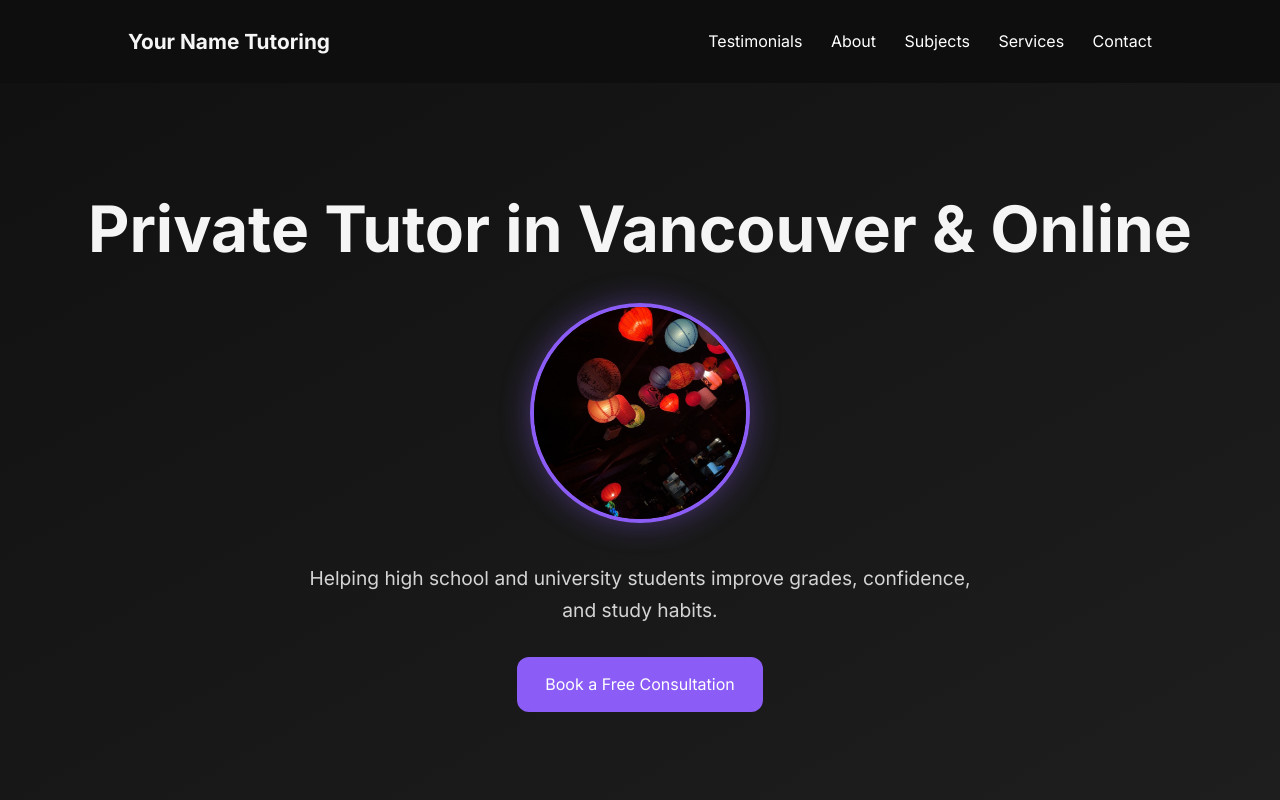
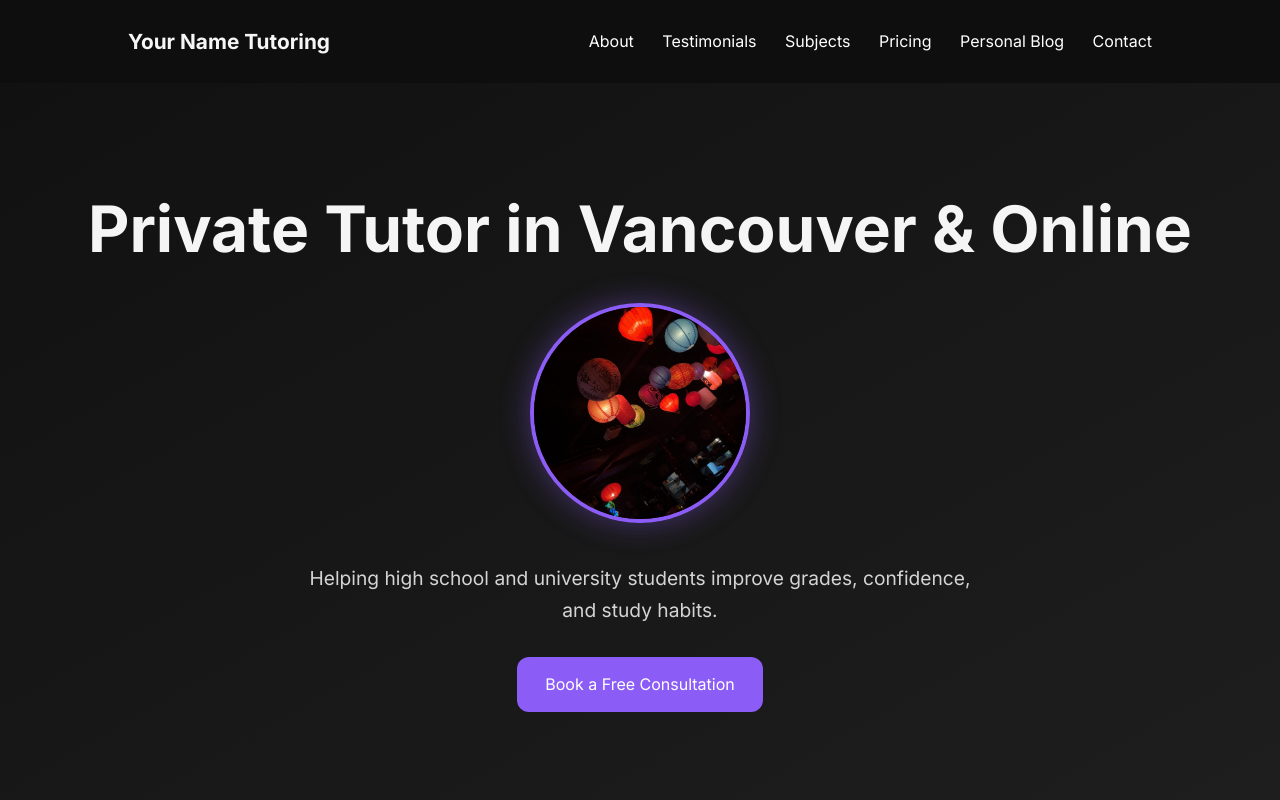
Before and after one commit to colek-tutor/colek-tutor.github.io, a plain HTML site: page index.html in a window 1280 px wide. Shown: the top 800 px of the page. Drawn offline with Linux system fonts and the light colour scheme.

Commit message:
Update index.html

```diff
--- a/index.html
+++ b/index.html
@@ -17,10 +17,11 @@
         <div class="logo">Your Name Tutoring</div>
 
         <nav>
+            <a href="#about">About</a>
             <a href="testimonials.html">Testimonials</a>
-            <a href="#about">About</a>
             <a href="#subjects">Subjects</a>
-            <a href="#services">Services</a>
+            <a href="#pricing">Pricing</a>
+            <a href="#personal blog">Personal Blog</a>
             <a href="#contact">Contact</a>
         </nav>
     </header>
```
